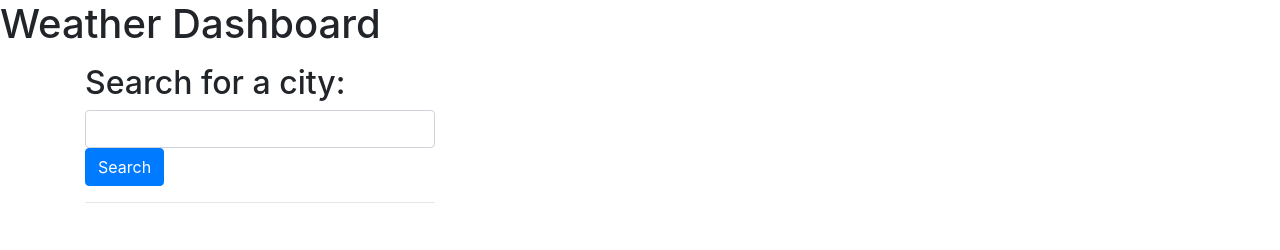
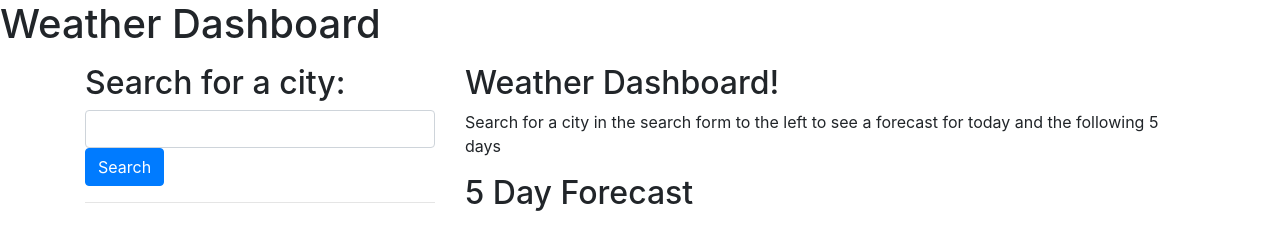
Before and after one commit to mrza1127/weather-dashboard, a plain HTML site: page index.html in a window 1280 px wide. Drawn offline with nearby package versions, Linux system fonts and the light colour scheme.

Commit message:
finished html

```diff
--- a/index.html
+++ b/index.html
@@ -28,9 +28,29 @@
                     <div>
                         <!-- this will be for city search buttons -->
                     </div>
+                    <div id="clear-search-history" class="d-none">
+                        <hr>
+                        <button class="btn btn-secondary" id="clear-search-btn">Clear Search History</button>
+                    </div>
+                </div>
+                <!-- adding column here displaying results -->
+                <div class="col-12 col-md-8 col-lg-8">
+                    <!-- current day forecast (?) -->
+                    <div class="current-day">
+                        <h2 id="city-info">Weather Dashboard!</h2>
+                        <div id="intro">Search for a city in the search form to the left to see a forecast for today and the following 5 days</div>
+                        <div id="current-day-info">
+                            <!-- info will be generated for the current day in the input city -->
+                        </div>
+                    </div>
+                    <!-- displaying 5 day forecast here -->
+                    <div id="five-day-forecast" class="five-day-forecast mt-3">
+                        <h2>5 Day Forecast</h2>
+                    </div>
                 </div>
             </div>
         </div>
+
     </main>
 
 </body>
```
